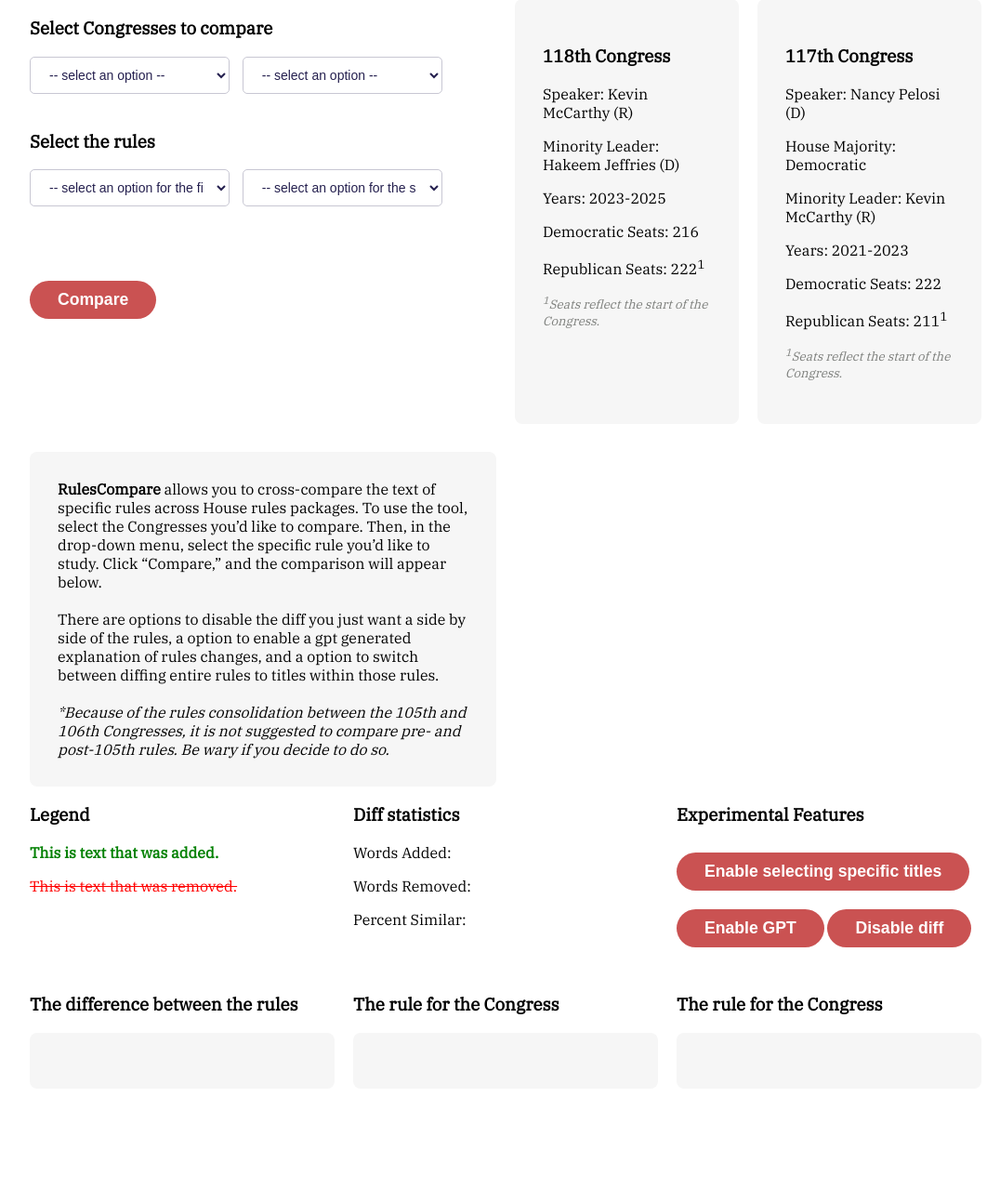
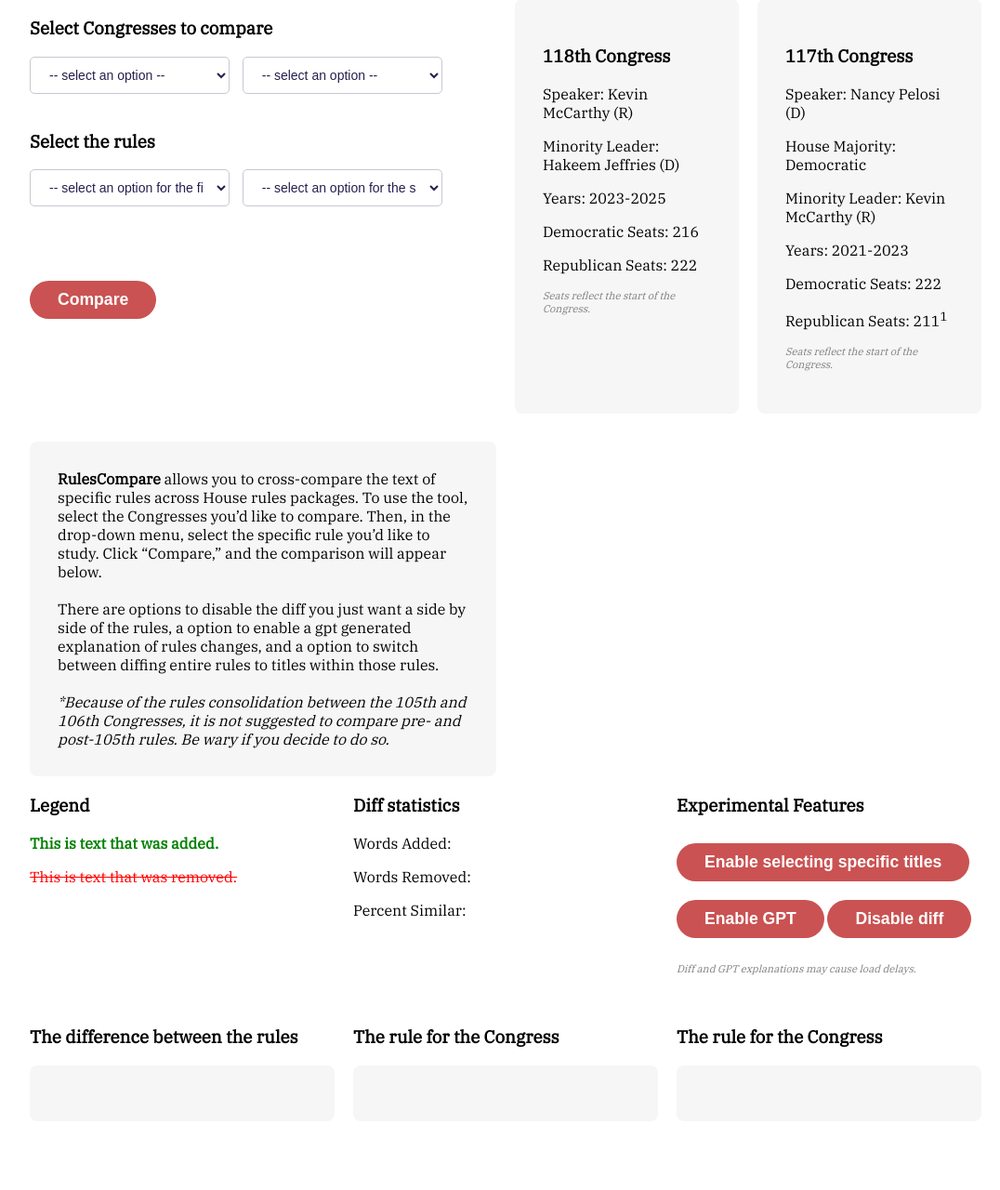
Before and after one commit to Leschonander/Rules-Diffing-Tool, a Flask app: page / in a window 1280 px wide. Shown: the part 272-1552 px from the top of the page at 93% size, without its empty margins (96-1172 px from the left). Before the commit the page ends 1363 px from the top, so only its background shows below. Run offline with Flask 2, Linux system fonts and the light colour scheme; parts of the project's set-up code (start-up, migrations or seed data) failed here and were passed over.

Commit message:
grey text

```diff
--- a/templates/index.html
+++ b/templates/index.html
@@ -68,10 +68,10 @@
                     <p>Years: <span id="current_years">2023-2025</span></p>
 
                     <p>Democratic Seats: <span id="current_seats_d">216</span></p>
-                    <p>Republican Seats: <span id="current_seats_r">222</span><sup>1</sup></p>
-                     <p style="
-                     font-style: italic;
-                     color: #7d7f7c;"><small><sup>1</sup>Seats reflect the start of the Congress.</small></p>
+                    <p>Republican Seats: <span id="current_seats_r">222</span></p>
+                    <p style="
+                    font-style: italic;
+                    color: #7d7f7c;"><small><small>Seats reflect the start of the Congress.</small></small></p>
 
                   </div>
                 <div>
@@ -86,8 +86,8 @@
                     <p>Republican Seats: <span id="previous_seats_r">211</span><sup>1</sup></p>
 
                     <p style="
-                    font-style: italic;
-                    color: #7d7f7c;"><small><sup>1</sup>Seats reflect the start of the Congress.</small></p>
+                     font-style: italic;
+                     color: #7d7f7c;"><small><small>Seats reflect the start of the Congress.</small></small></p>
 
                 </div>
 
@@ -147,6 +147,10 @@
             <button id="title_button" class="button_smaller rule_flip_button_click" onclick="changeInCongress()" >Enable selecting specific titles</button>
             <button id="gpt_button" class="button_smaller" >Enable GPT</button>
             <button id="diff_disable_button" class="button_smaller" >Disable diff</button>
+
+            <p style="
+            font-style: italic;
+            color: #7d7f7c;"><small><small>Diff and GPT explanations may cause load delays.</small></small></p>
          </div>
 
          <div>
```
Also changed, not shown: 1 other file.
